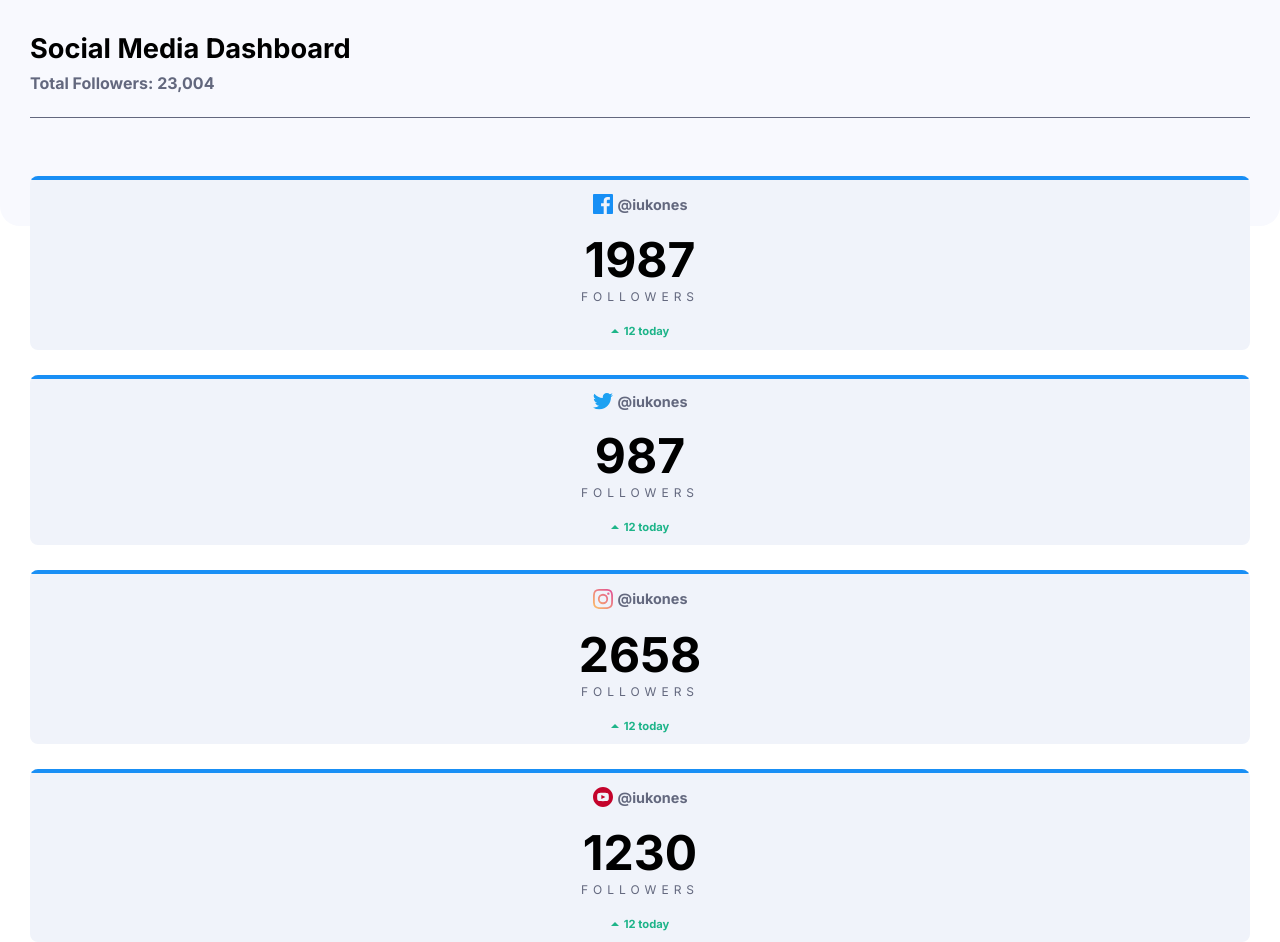
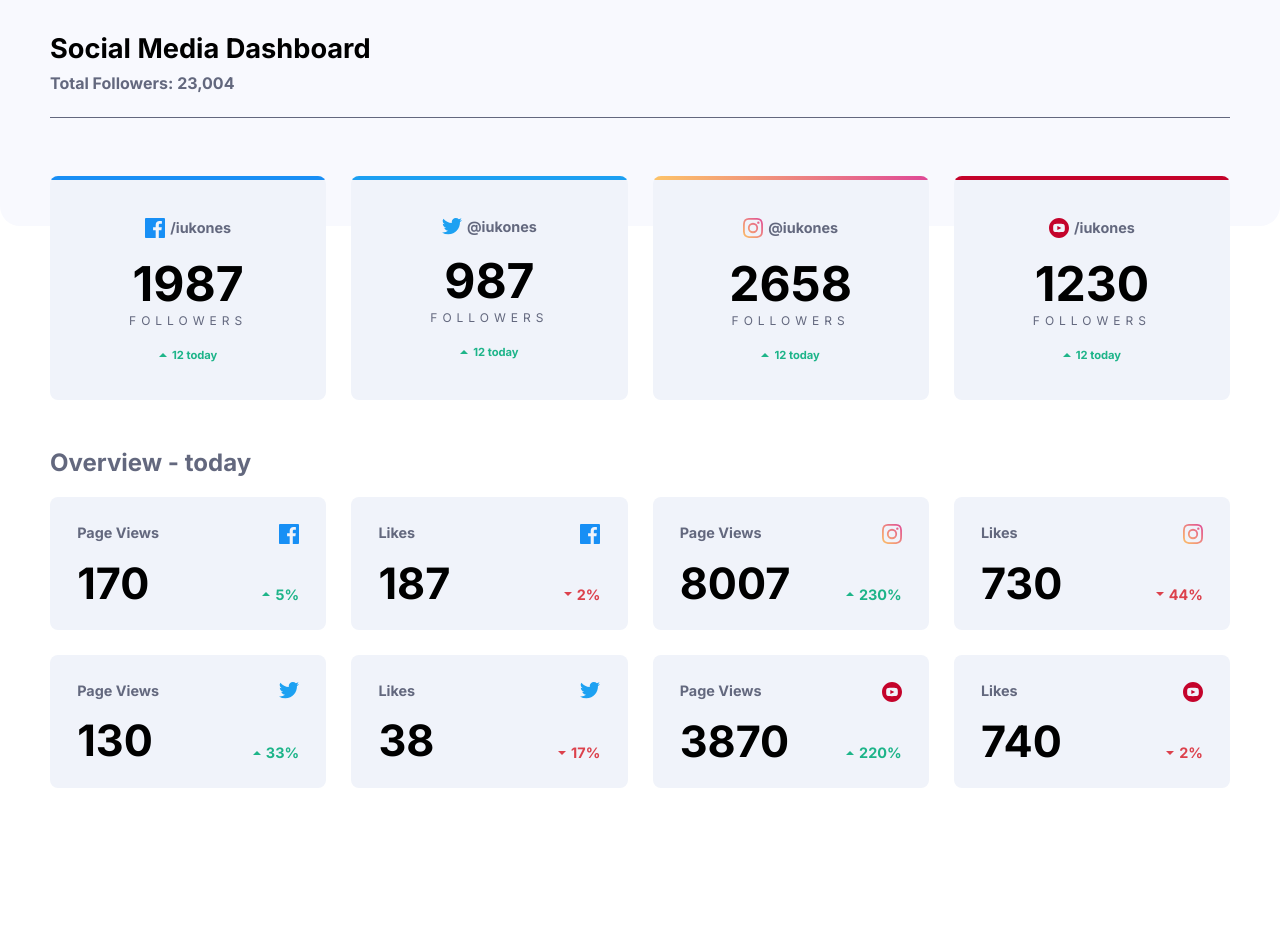
Before and after one commit to iukones/dashboard-mobile-exercise, a plain HTML site: page index.html in a window 1280 px wide. After the commit the page ends 920 px from the top, so only its background shows below. Drawn offline with Linux system fonts and the light colour scheme.

Commit message:
finish layout cards media

```diff
--- a/css/style.css
+++ b/css/style.css
@@ -41,18 +41,38 @@ body {
 }
 .top-cards {
   margin-top: -50px;
+  margin-bottom: 3em;
+
 }
 .card {
   border-radius: 8px;
   overflow: hidden;
   background-color: #f0f3fa;
   text-align: center;
+  padding: 1.7em 0;
+  position: relative;
 }
 .card::before {
   content: "";
   height: 4px;
   display: block;
+  position: absolute;
+  left: 0;
+  right: 0;
+  top: 0;
+}
+.card.facebook::before {
   background-color: var(--facebook);
+}
+.card.twitter::before {
+  background-color: var(--twitter);
+}
+.card.instagram::before {
+  /* background-color: var(--instagram-1); */
+  background: linear-gradient(to right, var(--instagram-1), var(--instagram-2));
+}
+.card.youtube::before {
+  background-color: var(--youTube);
 }
 .card-title {
   font-size: .9em;
@@ -92,3 +112,70 @@ body {
 .card-today img {
   margin-right: 5px;
 }
+
+/* overview */
+.overview {
+  margin-bottom: 100px;
+  padding-bottom: 2em;
+}
+h2 {
+  color: var(--dark-grayish-text);
+}
+.card-small {
+
+  display: grid;
+  grid-template-columns: 1fr 1fr;
+  grid-row-gap: 1em;
+  border-radius: 8px;
+  background-color: #f0f3fa;
+  padding: 1.7em;
+}
+.card-small p {
+  margin: 0;
+}
+.card-small-views {
+
+  font-size: .9em;
+  font-weight: bold;
+  color: var(--dark-grayish-text);
+}
+.card-small-icon {
+
+  text-align: right;
+}
+.card-small-number {
+
+  font-size: 2.7em;
+  font-weight: bold;
+  line-height: .9;
+}
+.card-small-percentage {
+  display: flex;
+  align-items: flex-end;
+  justify-content: flex-end;
+  color: var(--lime-green);
+  font-size: .9em;
+  font-weight: bold;
+}
+.card-small-percentage.is-danger {
+  color: var(--bright-red);
+}
+.card-small-percentage span {
+  display: flex;
+  align-items: center;
+}
+.card-small-percentage img {
+  margin-right: 5px;
+}
+
+/* Responsive */
+ @media screen and (min-width: 480px) {
+  .grid {
+    grid-template-columns: 1fr 1fr 1fr 1fr;
+    grid-column-gap: 25px;
+  }
+  .wrapper {
+    max-width: 1240px;
+    margin: 0 auto;
+  }
+ }
--- a/index.html
+++ b/index.html
@@ -6,6 +6,7 @@
   <title>Social Media Dashboard</title>
   <link rel="stylesheet" href="/css/style.css">
   <link href="https://fonts.googleapis.com/css2?family=Inter:wght@400;700&display=swap" rel="stylesheet">
+  <link rel="icon" href="images/favicon-32x32.png" type="image/x-icon">
 </head>
 <body>
   <header class="header">
@@ -18,10 +19,10 @@
   <section class="top-cards">
     <div class="wrapper">
       <div class="grid">
-        <article class="card">
+        <article class="card facebook">
           <p class="card-title">
             <img src="images/icon-facebook.svg" alt="icono facebook">
-            @iukones
+            /iukones
           </p>
           <p class="card-followers">
             <span class="card-followers-number">1987</span>
@@ -32,7 +33,7 @@
             12 today
           </p>
         </article>
-        <article class="card">
+        <article class="card twitter">
           <p class="card-title">
             <img src="images/icon-twitter.svg" alt="icono facebook">
             @iukones
@@ -46,7 +47,7 @@
             12 today
           </p>
         </article>
-        <article class="card">
+        <article class="card instagram">
           <p class="card-title">
             <img src="images/icon-instagram.svg" alt="icono facebook">
             @iukones
@@ -60,10 +61,10 @@
             12 today
           </p>
         </article>
-        <article class="card">
+        <article class="card youtube">
           <p class="card-title">
             <img src="images/icon-youtube.svg" alt="icono facebook">
-            @iukones
+            /iukones
           </p>
           <p class="card-followers">
             <span class="card-followers-number">1230</span>
@@ -78,7 +79,116 @@
     </div>
   </section>
 
-  <section>
+  <section class="overview">
+    <div class="wrapper">
+      <h2>Overview - today</h2>
+      <div class="grid">
+        <div class="card-small">
+          <p class="card-small-views">Page Views</p>
+          <p class="card-small-icon">
+            <img src="images/icon-facebook.svg" alt="icono facebook" >
+          </p>
+          <p class="card-small-number">170</p>
+          <p class="card-small-percentage">
+            <span>
+              <img src="images/icon-up.svg" alt="icono up">
+              5%
+            </span>
+          </p>
+        </div>
+        <div class="card-small">
+          <p class="card-small-views">Likes</p>
+          <p class="card-small-icon">
+            <img src="images/icon-facebook.svg" alt="icono facebook" >
+          </p>
+          <p class="card-small-number">187</p>
+          <p class="card-small-percentage is-danger">
+            <span>
+              <img src="images/icon-down.svg" alt="icono down">
+              2%
+            </span>
+          </p>
+        </div>
+        <div class="card-small">
+          <p class="card-small-views">Page Views</p>
+          <p class="card-small-icon">
+            <img src="images/icon-instagram.svg" alt="icono facebook" >
+          </p>
+          <p class="card-small-number">8007</p>
+          <p class="card-small-percentage">
+            <span>
+              <img src="images/icon-up.svg" alt="icono up">
+              230%
+            </span>
+          </p>
+        </div>
+        <div class="card-small">
+          <p class="card-small-views">Likes</p>
+          <p class="card-small-icon">
+            <img src="images/icon-instagram.svg" alt="icono instagram" >
+          </p>
+          <p class="card-small-number">730</p>
+          <p class="card-small-percentage is-danger">
+            <span>
+              <img src="images/icon-down.svg" alt="icono down">
+              44%
+            </span>
+          </p>
+        </div>
+        <div class="card-small">
+          <p class="card-small-views">Page Views</p>
+          <p class="card-small-icon">
+            <img src="images/icon-twitter.svg" alt="icono twitter" >
+          </p>
+          <p class="card-small-number">130</p>
+          <p class="card-small-percentage">
+            <span>
+              <img src="images/icon-up.svg" alt="icono up">
+              33%
+            </span>
+          </p>
+        </div>
+        <div class="card-small">
+          <p class="card-small-views">Likes</p>
+          <p class="card-small-icon">
+            <img src="images/icon-twitter.svg" alt="icono twitter" >
+          </p>
+          <p class="card-small-number">38</p>
+          <p class="card-small-percentage is-danger">
+            <span>
+              <img src="images/icon-down.svg" alt="icono down">
+              17%
+            </span>
+          </p>
+        </div>
+        <div class="card-small">
+          <p class="card-small-views">Page Views</p>
+          <p class="card-small-icon">
+            <img src="images/icon-youtube.svg" alt="icono youtube" >
+          </p>
+          <p class="card-small-number">3870</p>
+          <p class="card-small-percentage">
+            <span>
+              <img src="images/icon-up.svg" alt="icono up">
+              220%
+            </span>
+          </p>
+        </div>
+        <div class="card-small">
+          <p class="card-small-views">Likes</p>
+          <p class="card-small-icon">
+            <img src="images/icon-youtube.svg" alt="icono youtube" >
+          </p>
+          <p class="card-small-number">740</p>
+          <p class="card-small-percentage is-danger">
+            <span>
+              <img src="images/icon-down.svg" alt="icono down">
+              2%
+            </span>
+          </p>
+        </div>
+      </div>
+    </div>
 
   </section>
 
```
